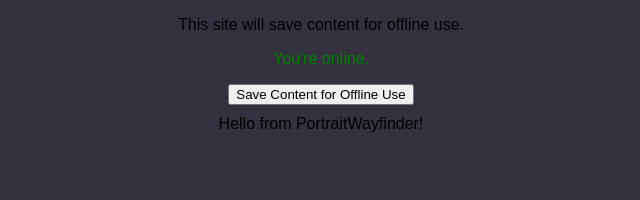
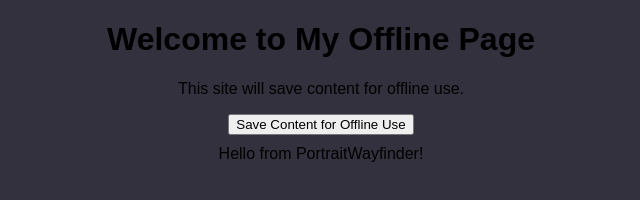
Before and after one commit to GiftSibiya/intuitive-wayfinder, a plain HTML site: page index.html in a window 1280 px wide. Shown: the whole page, without its empty margins (319-959 px from the left). Drawn offline with Linux system fonts and the light colour scheme.

Commit message:
import changes

```diff
--- a/app.js
+++ b/app.js
@@ -1,5 +1,4 @@
 // app.js
-
 
 // Function to save content when online
 function saveContent() {
@@ -11,21 +10,22 @@
 // Function to load cached content when offline
 function loadOfflineContent() {
   if (!navigator.onLine) { // Detect offline mode
-      document.getElementById('status').innerText = "You're offline. Showing saved content.";
-      document.getElementById('status').style.color = "red";
-
       const savedContent = localStorage.getItem('offlineContent');
       if (savedContent) {
           document.getElementById('content').innerHTML = savedContent;
       } else {
           document.getElementById('content').innerHTML = "No offline content available.";
       }
-  } else {
-      document.getElementById('status').innerText = "You're online.";
-      document.getElementById('status').style.color = "green";
   }
 }
 
 // Expose functions for use in index.html
 window.saveContent = saveContent;
 window.loadOfflineContent = loadOfflineContent;
+
+// Call the function to render the PortraitWayfinder on load
+window.onload = function() {
+  loadOfflineContent();
+  const container = document.getElementById('wayfinder-container');
+  window.renderPortraitWayfinder(container); // Render PortraitWayfinder globally
+};
--- a/index.html
+++ b/index.html
@@ -7,24 +7,17 @@
     <title>Offline Static Website</title>
 </head>
 <body>
+    <h1>Welcome to My Offline Page</h1>
     <p id="content">This site will save content for offline use.</p>
-    <p id="status">Checking online status...</p>
 
     <button onclick="saveContent()">Save Content for Offline Use</button>
 
     <!-- Placeholder for the PortraitWayfinder component -->
     <div id="wayfinder-container"></div>
 
-    <!-- Import the external JavaScript files -->
+    <!-- Include the PortraitWayfinder.js first so that it's loaded into the global scope -->
+    <script src="src/components/PortraitWayfinder.js"></script>
+    <!-- Include the app.js which will now use the globally accessible renderPortraitWayfinder function -->
     <script src="app.js"></script>
-    <script src="src/components/PortraitWayfinder.js"></script>
-
-    <script>
-        window.onload = function() {
-            loadOfflineContent();
-            const container = document.getElementById('wayfinder-container');
-            renderPortraitWayfinder(container);
-        };
-    </script>
 </body>
 </html>
--- a/src/components/PortraitWayfinder.js
+++ b/src/components/PortraitWayfinder.js
@@ -1,11 +1,10 @@
 // PortraitWayfinder.js
 
-// Function to render the text in the provided container
 function renderPortraitWayfinder(container) {
   const helloDiv = document.createElement('div');
   helloDiv.innerText = "Hello from PortraitWayfinder!";
   container.appendChild(helloDiv);
 }
 
-// Expose the function globally (if necessary for accessing in HTML)
+// Attach the function to the global window object
 window.renderPortraitWayfinder = renderPortraitWayfinder;
```
